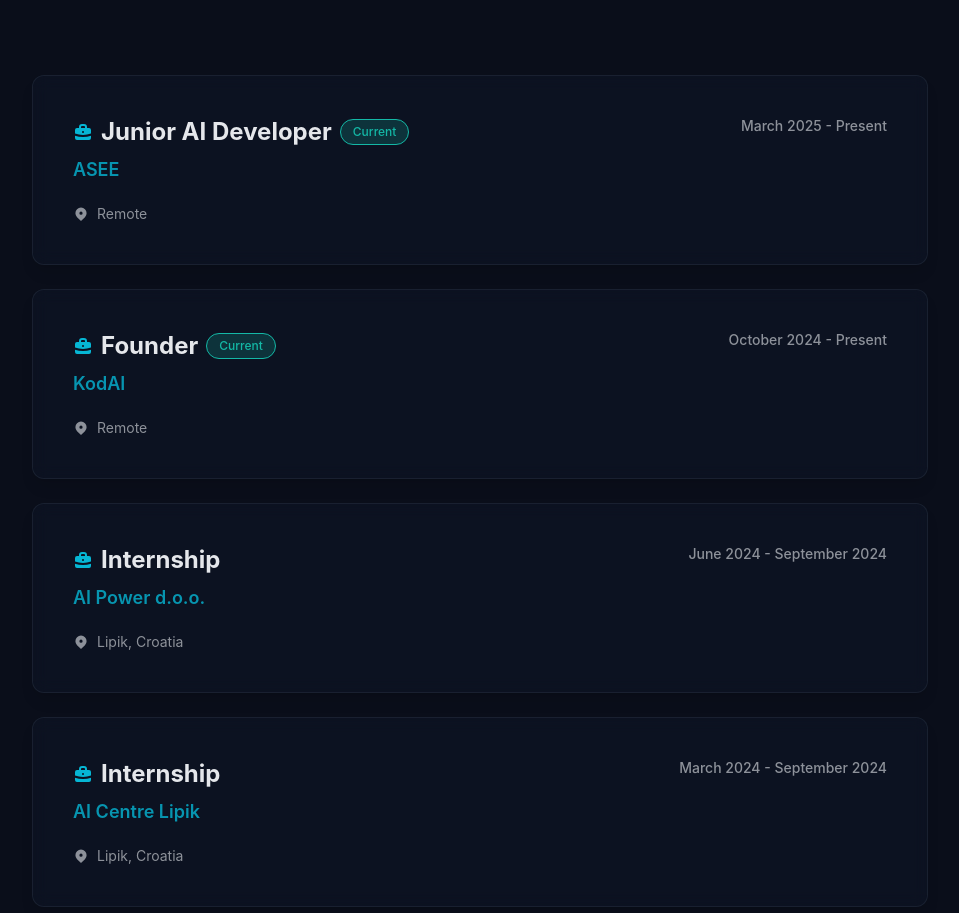
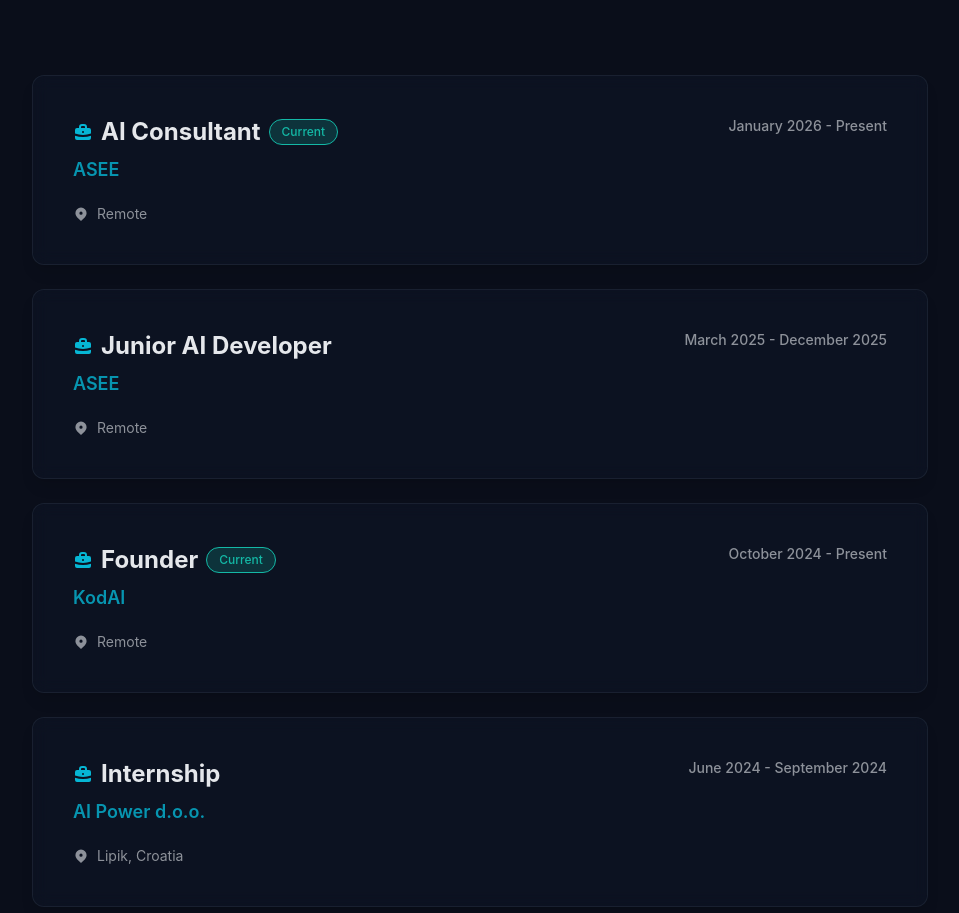
Before and after one commit to p3bozuric/my-portfolio, a Next.js app: page / in a window 1280 px wide. Shown: the part 3334-4247 px from the top of the page, without its empty margins (160-1119 px from the left). Built offline with nearby package versions, Linux system fonts and the light colour scheme.

Commit message:
Add AI Consultant position at ASEE
- Added new AI Consultant role at ASEE starting January 2026
- Updated previous Junior AI Developer position to show end date (December 2025)

```diff
--- a/data/content.ts
+++ b/data/content.ts
@@ -74,14 +74,22 @@ export const projects = [
 export const workExperience = [
   {
     id: 1,
-    role: "Junior AI Developer",
+    role: "AI Consultant",
     company: "ASEE",
-    period: "March 2025 - Present",
+    period: "January 2026 - Present",
     location: "Remote",
     current: true,
   },
   {
     id: 2,
+    role: "Junior AI Developer",
+    company: "ASEE",
+    period: "March 2025 - December 2025",
+    location: "Remote",
+    current: false,
+  },
+  {
+    id: 3,
     role: "Founder",
     company: "KodAI",
     period: "October 2024 - Present",
@@ -89,7 +97,7 @@ export const workExperience = [
     current: true,
   },
   {
-    id: 3,
+    id: 4,
     role: "Internship",
     company: "AI Power d.o.o.",
     period: "June 2024 - September 2024",
@@ -97,7 +105,7 @@ export const workExperience = [
     current: false,
   },
   {
-    id: 4,
+    id: 5,
     role: "Internship",
     company: "AI Centre Lipik",
     period: "March 2024 - September 2024",
```
